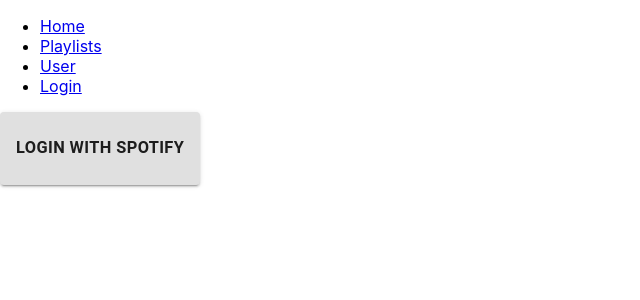
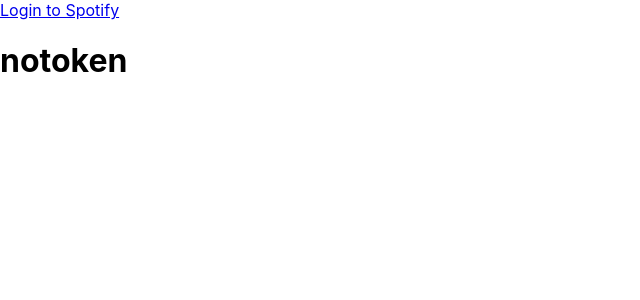
Before and after one commit to luketurnerdev/spotify-react, a React (Create React App) app: page /login in a window 1280 px wide. Shown: the top 300 px of the page, without its empty margins (0-640 px from the left). Built offline with nearby package versions, Linux system fonts and the light colour scheme.

Commit message:
return token using just react

```diff
--- a/src/App.js
+++ b/src/App.js
@@ -1,21 +1,56 @@
-import React from 'react';
+import React, {useState} from 'react';
 import Routes from "./Components/Routes";
 import UserContext from "./UserContext";
 import Cookies from 'js-cookie';
 import './App.css';
+import Main from "./Main"
 import axios from 'axios';
 
+export const authEndpoint = 'https://accounts.spotify.com/authorize';
+// Replace with your app's client ID, redirect URI and desired scopes
+const clientId = "d9cca6b8ff4248c9a2161fd2e94bacc0";
+const redirectUri = "http://localhost:3000/";
+const scopes = [
+  "user-read-currently-playing",
+  "user-read-playback-state",
+];
+// Get the hash of the url
+const hash = window.location.hash
+  .substring(1)
+  .split("&")
+  .reduce(function(initial, item) {
+    if (item) {
+      var parts = item.split("=");
+      initial[parts[0]] = decodeURIComponent(parts[1]);
+    }
+    return initial;
+  }, {});
+window.location.hash = "";
+
 function App() {
+  const [token, setToken] = useState('');
 
-
+  let _token = hash.access_token;
+    if (_token) {
+      // Set token
+       !token && setToken(_token);
+    }
   return (
     <>
-        <UserContext.Provider value = {{
+        {/* <UserContext.Provider value = {{
           userID: Cookies.get('userID'),
           accessToken: Cookies.get('accessToken'),
-        }}>
-         <Routes/>
-        </UserContext.Provider>
+        }}> */}
+        {!token && <a
+          className="btn btn--loginApp-link"
+          href={`${authEndpoint}?client_id=${clientId}&redirect_uri=${redirectUri}&scope=${scopes.join("%20")}&response_type=token&show_dialog=true`}
+        >
+          Login to Spotify
+        </a>}
+        <h1>{token || 'notoken'}</h1>
+        {token && <Main/>}
+         {/* <Routes/> */}
+        {/* </UserContext.Provider> */}
 
     </>
   )
--- /dev/null
+++ b/src/Components/Main/index.js
@@ -0,0 +1,6 @@
+import React from 'react';
+const Main = () => {
+    return <h1>User Logged In</h1>
+};
+
+export default Main;
--- a/src/Components/Routes.jsx
+++ b/src/Components/Routes.jsx
@@ -1,4 +1,4 @@
-import React from "react";
+import React, {useState, useEffect} from "react";
 import Playlists from "../pages/Playlists";
 import Login from "../pages/Login"
 import Home from "../pages/Home/index"
@@ -9,7 +9,11 @@
   Link
 } from "react-router-dom";
 
+//add useeffect: if the redirect url changes to soemthing with spotify in it, redirect
+
   export default function Routes() {
+    const [redirectURL, setRedirectURL] = useState(null);
+
       return(
           <Router>
               <div>
@@ -27,6 +31,7 @@
                           <li>
                               <Link to="/login">Login</Link>
                           </li>
+
                       </ul>
                   </nav>
 
@@ -38,7 +43,7 @@
                         <h1>User component</h1>
                       </Route>
                       <Route path="/login">
-                        <Login/>
+                        <Login setRedirectURL={setRedirectURL}/>
                       </Route>
                       <Route path="/">
                         <Home />
--- a/src/pages/Home/index.jsx
+++ b/src/pages/Home/index.jsx
@@ -12,6 +12,7 @@
       .then(resp => {
           console.log(resp.data)
           console.log(resp.headers)
+          res.redirect('/');
       })
       .catch(err => {
           console.log(err);
@@ -21,6 +22,5 @@
   export default function Home() {
       return(
           <button onClick={receiveSpotifyData}>button</button>
-
       )
   }
--- a/src/pages/Login/index.jsx
+++ b/src/pages/Login/index.jsx
@@ -1,34 +1,44 @@
-import React, {Component, useState} from 'react';
+import React, {useState, useEffect} from 'react';
+import {Redirect, Route} from 'react-router-dom';
 import axios from 'axios';
 
 import {Typography, Grid, Button} from '@material-ui/core'
 
-const spotifyLoginRedirect = () => {
-    //  Get request to {backend_url}/auth/login
-    // Are you sure? If yes, then...
+const sendUserToSpotifyAuth = url => {
+    window.location.href = url;
+    }
 
+function myFunction() {
+    console.log('fucntion');
+}
+
+const Login = props => {
+    const [loggedIn, setLoggedIn] = useState(false);
+    const {setRedirectURL} = props;
+
+    const spotifyLoginRedirect = () => {
 
     axios.get(`${process.env.REACT_APP_BACKEND_API}/auth/login`)
     .then(resp => {
-         let {redirectURL} = resp.data;
-        // console.log(resp);
-        window.location.href = redirectURL;
+        console.log(resp.data.url);
+        sendUserToSpotifyAuth(resp.data);
+        myFunction();
+        return null;
     })
     .catch(err => {
         alert(err);
         console.log(err);
     })
 
-
 }
-
-const Login = () => {
-    const [loggedIn, setLoggedIn] = useState(false);
     return (
         <div>
-            <Button variant="contained"
-            onClick={spotifyLoginRedirect}
-            ><h3>Login With Spotify</h3></Button>
+            <Button variant="contained" onClick={spotifyLoginRedirect}>
+                <h3>Login With Spotify</h3>
+            </Button>
+            {/* <h1>{redirectURL || 'noURL'}</h1> */}
+        {/* <Redirect to="google.com"/> */}
+
         </div>
     )
 
```
